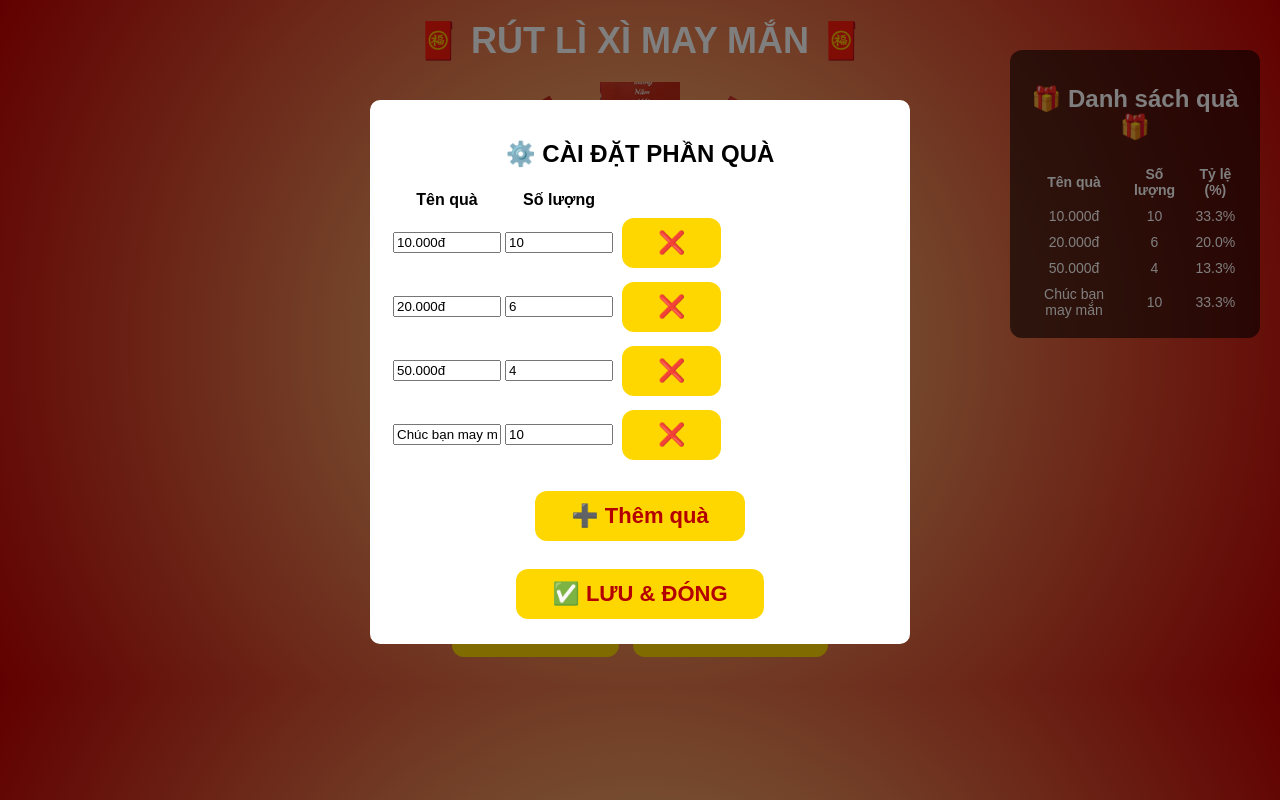
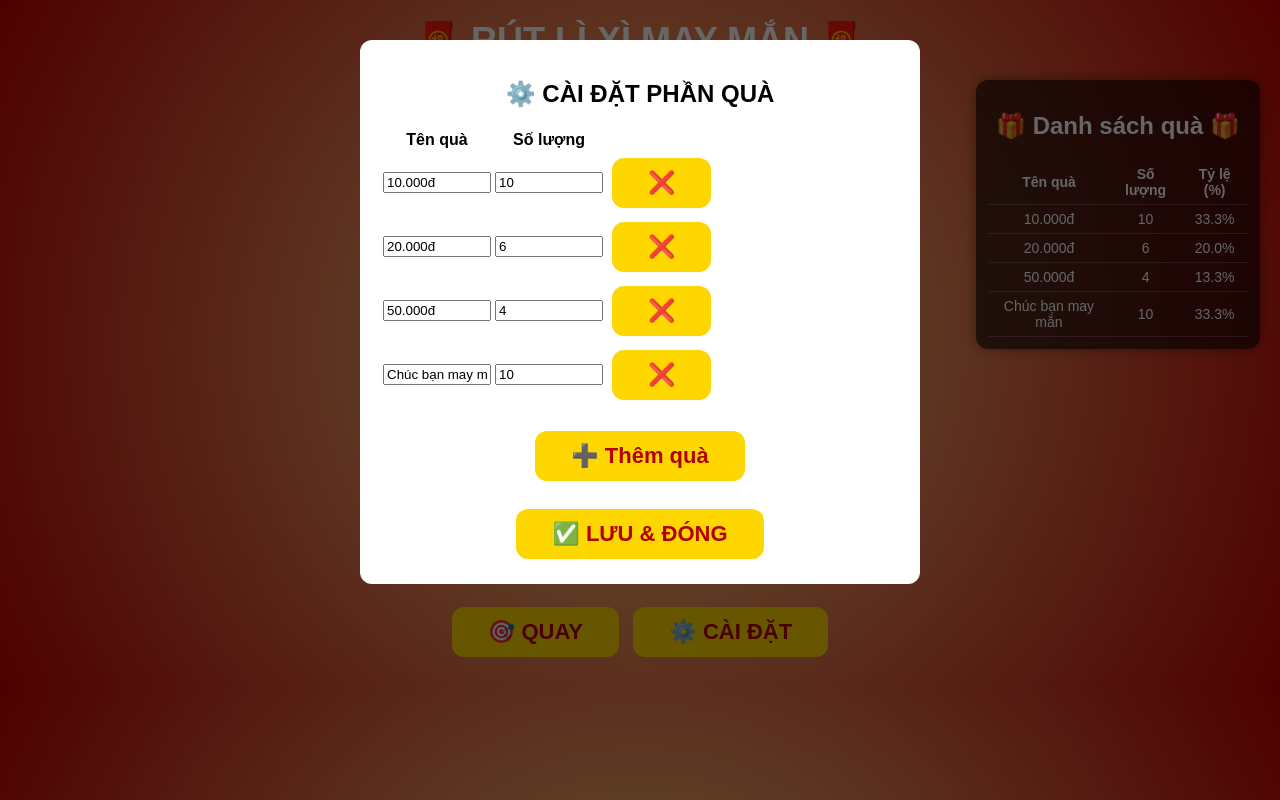
Before and after one commit to APO30072000/lixi-tet-2025-2, a plain HTML site: page index.html in a window 1280 px wide. Both pictures are taken after a click on the button "⚙️ CÀI ĐẶT". Drawn offline with Linux system fonts and the light colour scheme.

Commit message:
Update style.css

```diff
--- a/style.css
+++ b/style.css
@@ -1,17 +1,26 @@
+/* =======================
+   BODY
+======================= */
 body {
+  margin: 0;
   background: radial-gradient(circle, #ffdf8b, #c40000);
   text-align: center;
   font-family: Arial, Helvetica, sans-serif;
   color: white;
-  overflow: hidden;
+  overflow: hidden; /* 🔥 CHỐT: không cho trang bị dài */
 }
 
+/* =======================
+   TITLE
+======================= */
 h1 {
   margin-top: 20px;
   font-size: 36px;
 }
 
-/* vòng tròn */
+/* =======================
+   VÒNG QUAY
+======================= */
 .circle {
   position: relative;
   width: 480px;
@@ -20,7 +29,9 @@ h1 {
   border-radius: 50%;
 }
 
-/* bao lì xì */
+/* =======================
+   BAO LÌ XÌ
+======================= */
 .lixi {
   position: absolute;
   width: 80px;
@@ -31,7 +42,9 @@ h1 {
   transition: transform 0.5s;
 }
 
-/* nút quay */
+/* =======================
+   BUTTON
+======================= */
 button {
   font-size: 22px;
   padding: 12px 36px;
@@ -48,7 +61,9 @@ button:hover {
   background: #ffd700;
 }
 
-/* kết quả */
+/* =======================
+   RESULT
+======================= */
 .result {
   margin-top: 25px;
   font-size: 30px;
@@ -56,54 +71,89 @@ button:hover {
   text-shadow: 1px 1px 3px black;
 }
 
-/* modal */
+/* =======================
+   MODAL
+======================= */
+/* =======================
+   MODAL FIX TRÀN
+======================= */
 .modal {
   display: none;
   position: fixed;
+  inset: 0;
   z-index: 100;
-  left: 0;
-  top: 0;
-  width: 100%;
-  height: 100%;
-  overflow: auto;
-  background-color: rgba(0,0,0,0.5);
+  background-color: rgba(0,0,0,0.6);
+
+  overflow-y: auto;   /* 🔥 CHO PHÉP CUỘN */
+  padding: 40px 0;    /* khoảng trống trên/dưới */
 }
 
+/* nội dung modal */
 .modal-content {
   background-color: #fff;
   color: #000;
-  margin: 100px auto;
+  margin: auto;
   padding: 20px;
-  border-radius: 10px;
-  width: 500px;
-  text-align: center;
+  border-radius: 12px;
+  width: 520px;
+
+  max-height: calc(100vh - 80px); /* 🔥 GIỚI HẠN THEO MÀN */
+  overflow-y: auto;               /* 🔥 CUỘN NỘI DUNG */
 }
+
 
 .modal-content input {
   width: 100px;
 }
 
-/* BẢNG QUÀ GÓC PHẢI */
+/* =======================
+   BOX DANH SÁCH QUÀ (FIX TRÀN)
+======================= */
 #prizeDisplay {
   position: fixed;
-  top: 50px;
+  top: 80px;
   right: 20px;
-  width: 220px;
-  background: rgba(0,0,0,0.6);
-  padding: 15px;
+  width: 260px;
+
+  max-height: calc(100vh - 120px); /* 🔥 TỰ CĂN MÀN HÌNH */
+  overflow-y: auto;               /* 🔥 NHIỀU QUÀ → SCROLL */
+
+  background: rgba(0,0,0,0.65);
+  padding: 12px;
   border-radius: 12px;
   color: white;
   text-align: center;
   z-index: 99;
+  box-shadow: 0 0 12px rgba(0,0,0,0.4);
 }
 
+/* =======================
+   BẢNG QUÀ
+======================= */
 #prizeDisplay table {
   width: 100%;
   border-collapse: collapse;
-  color: white;
 }
 
-#prizeDisplay th, #prizeDisplay td {
-  padding: 5px;
+#prizeDisplay th,
+#prizeDisplay td {
+  padding: 6px;
   font-size: 14px;
+  border-bottom: 1px solid rgba(255,255,255,0.2);
 }
+
+#prizeDisplay th {
+  font-weight: bold;
+}
+
+/* =======================
+   SCROLLBAR ĐẸP (OPTIONAL)
+======================= */
+#prizeDisplay::-webkit-scrollbar {
+  width: 6px;
+}
+
+#prizeDisplay::-webkit-scrollbar-thumb {
+  background: gold;
+  border-radius: 10px;
+}
```
